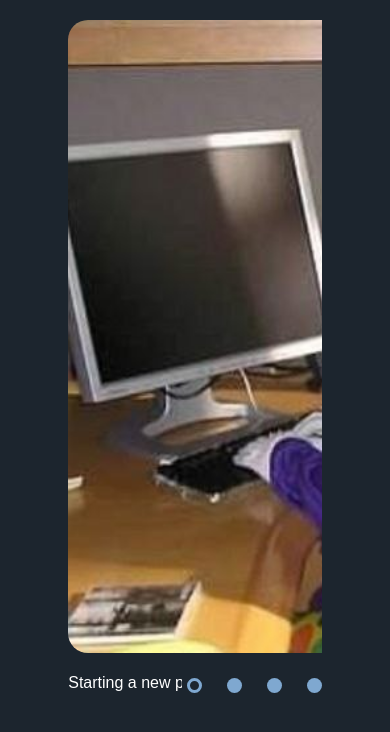
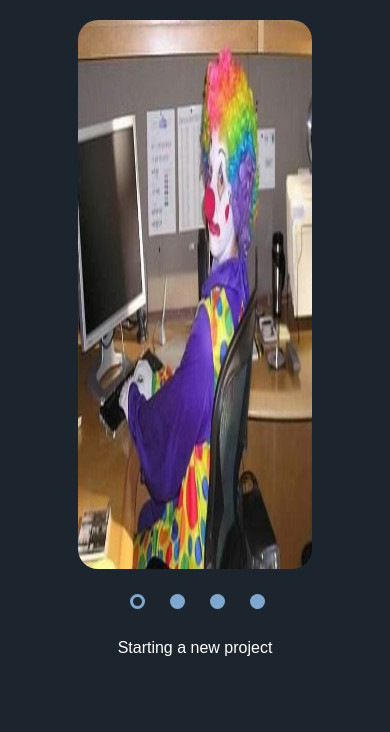
Before and after one commit to Anna1719/cssMemeSlider, a plain HTML site: page cssMemeSlider/index.html in a window 390 px wide. Drawn offline with Linux system fonts and the light colour scheme.

Commit message:
feat:add mobile version (Mon, Sep 16, 2024 12:34:53 AM)

```diff
--- a/cssMemeSlider/style.css
+++ b/cssMemeSlider/style.css
@@ -22,7 +22,7 @@ body {
     flex-direction: column;
     margin: 0 auto;
     justify-content: center;
-    width:65vw;
+    width:60vw;
     overflow: hidden;
 }
 
@@ -35,17 +35,17 @@ body {
     display: flex;
     flex-direction: row;
     flex-wrap: nowrap;
-    height: 75vh;
+    height: 65vh;
     overflow: hidden;
     margin-bottom: 2rem;
-    width: 65vw;
+    width: 60vw;
     transition: margin-left 800ms cubic-bezier(0.770, 0.000, 0.175, 1.000);
 }
 
 .img{
     border-radius: 2rem;
-    min-width: 65vw;
-    height: 75vh;
+    width: 60vw;
+    height: 65vh;
 }
 
 .descr_wrapper{
@@ -145,3 +145,14 @@ body {
 #img_4:checked ~ .descr_wrapper .text_wrapper .text{
     margin-left: -300%;
 }
+
+@media (max-width: 768px) {
+    .descr_wrapper{
+        flex-direction: column-reverse;
+    }
+
+    .text{
+        margin-top: 3rem;
+        text-align: center;
+    }
+}
```
